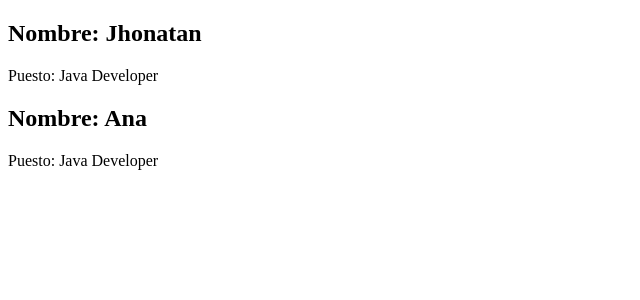
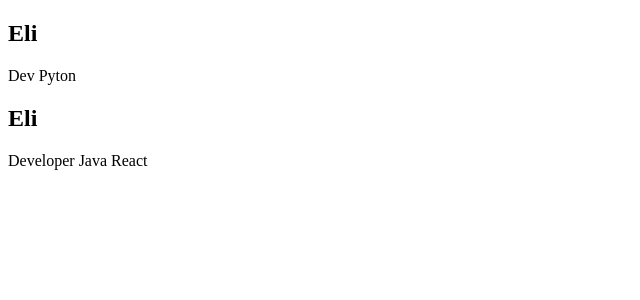
Before and after one commit to Jhonatanisai8/app-repaso-react, a React (Vite) app: page / in a window 1280 px wide. Shown: the top 300 px of the page, without its empty margins (0-640 px from the left). Built offline with nearby package versions, Linux system fonts and the light colour scheme.

Commit message:
Props en react

```diff
--- a/src/App.jsx
+++ b/src/App.jsx
@@ -1,5 +1,6 @@
 import PerfilUsuario from './components/PerfilUsuario'
 import TarjetaEmpleado from './components/props/TarjetaEmpleado'
+import TarjetaEmpleado1 from './components/props/TarjetaEmpleado1'
 // import Saludo from './components/Saludo'
 
 function App() {
@@ -7,7 +8,7 @@ function App() {
     // <Saludo nombre="Jhonatan"></Saludo>
     // <PerfilUsuario></PerfilUsuario>
     <div>
-      <TarjetaEmpleado
+      {/* <TarjetaEmpleado
         nombre="Jhonatan"
         puesto="Java Developer"
       ></TarjetaEmpleado>
@@ -15,7 +16,16 @@ function App() {
       <TarjetaEmpleado
         nombre="Ana"
         puesto="Java Developer"
-      ></TarjetaEmpleado>
+      ></TarjetaEmpleado> */}
+      <TarjetaEmpleado1
+        nombre={"Eli"}
+        puesto={"Dev Pyton"}
+      >
+      </TarjetaEmpleado1>
+      <TarjetaEmpleado1
+        nombre={"Eli"}
+      >
+      </TarjetaEmpleado1>
     </div>
   )
 }
--- /dev/null
+++ b/src/components/props/TarjetaEmpleado1.jsx
@@ -0,0 +1,12 @@
+import React from 'react'
+
+const TarjetaEmpleado1 = ({ nombre, puesto = "Developer Java React" }) => {
+  return (
+    <div className='card'>
+      <h2>{nombre}</h2>
+      <p>{puesto}</p>
+    </div>
+  )
+}
+
+export default TarjetaEmpleado1
```
